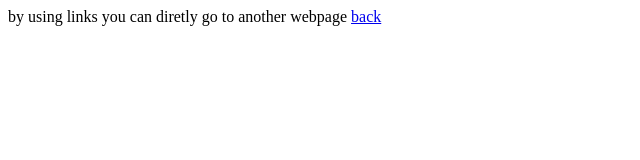
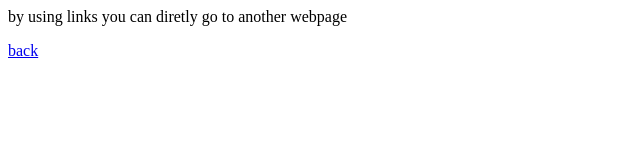
Before and after one commit to Arno-Web-team/Code-1.4.1, a plain HTML site: page web2.html in a window 1280 px wide. Shown: the full height of the page, 0-640 px from the left. Drawn offline with Linux system fonts and the light colour scheme.

Commit message:
Update web2.html

```diff
--- a/web2.html
+++ b/web2.html
@@ -3,7 +3,7 @@
 <title>linking webpages</title>
 </head>
 <body>
-by using links you can diretly go to another webpage
+  <p>by using links you can diretly go to another webpage</p>
   <a href="https://arno400.github.io/code1.6/">back</a>
 </body>
 </html>
```
